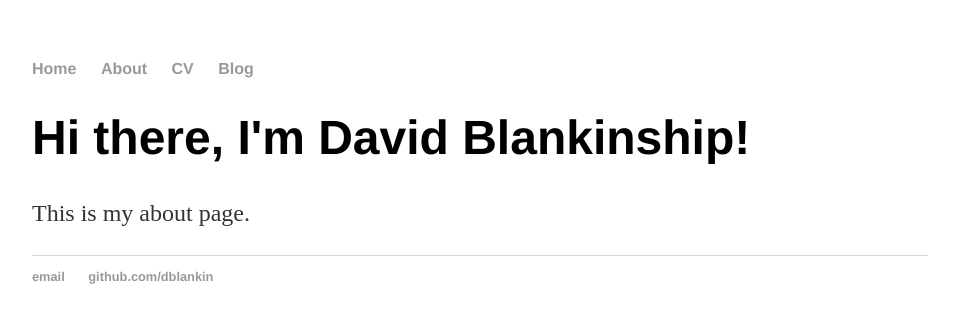
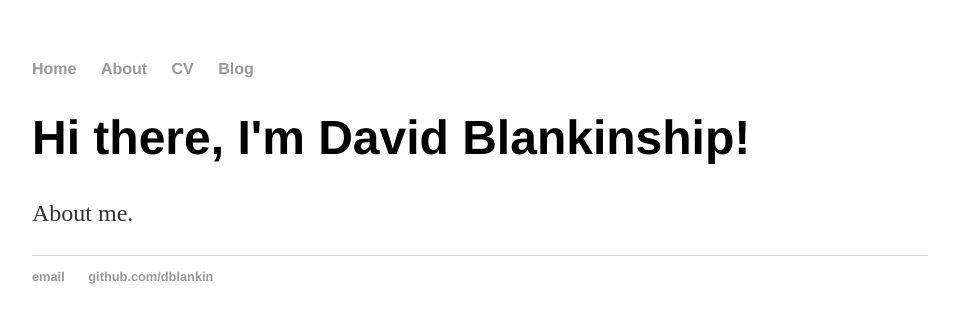
Before and after one commit to dblankin/dblankin.github.io, a Jekyll site: the page built from about/index.html, in a window 1280 px wide. Shown: the top 323 px of the page, without its empty margins (160-1119 px from the left). Built offline with Jekyll 4.4.1, drawn with Linux system fonts in a browser that asks for light colours.

Commit message:
Update index.html

```diff
--- a/about/index.html
+++ b/about/index.html
@@ -1,8 +1,8 @@
 ---
 layout: default
-title: David Blankinship
+title: About
 ---
 <div class="blurb">
 	<h1>Hi there, I'm David Blankinship!</h1>
-	<p>This is my about page. </p>
-</div><!--/.blurb-->
+	<p>About me. </p>
+</div><!-- /.blurb -->
```
